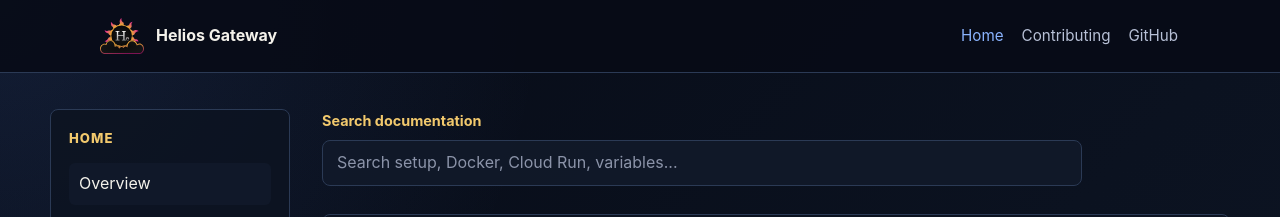
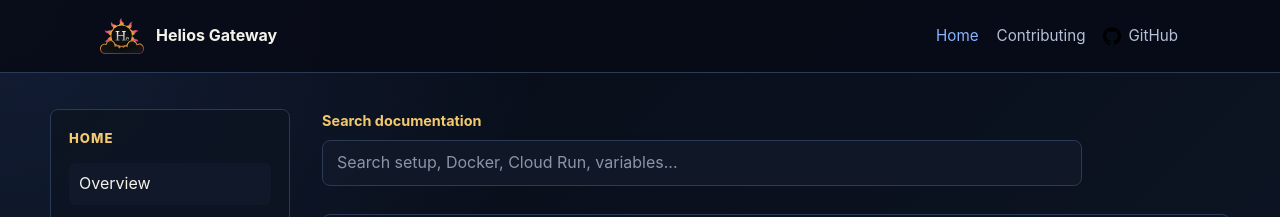
Before and after one commit to zizitop13/helios-gateway, a Jekyll site: the page built from docs/index.html, in a window 1280 px wide. Shown: the top 217 px of the page. Built offline with Jekyll 4.4.1, drawn with Linux system fonts in a browser that asks for light colours.

```diff
--- a/docs/_layouts/default.html
+++ b/docs/_layouts/default.html
@@ -5,7 +5,7 @@
     <meta name="viewport" content="width=device-width, initial-scale=1">
     <title>{% if page.title %}{{ page.title }} | {% endif %}{{ site.title }}</title>
     <link rel="icon" href="{{ '/assets/favicon.svg' | relative_url }}" type="image/svg+xml">
-    <link rel="stylesheet" href="{{ '/assets/site.css' | relative_url }}?v=copy-code">
+    <link rel="stylesheet" href="{{ '/assets/site.css' | relative_url }}?v=github-nav">
   </head>
   <body>
     <header class="site-header">
@@ -16,8 +16,11 @@
         </a>
         <div class="nav-links">
           <a {% if page.nav_section == 'home' or page.url == '/' %}aria-current="page"{% endif %} href="{{ '/' | relative_url }}">Home</a>
-          <a {% if page.nav_section == 'contributing' %}aria-current="page"{% endif %} href="{{ '/contributing.html' | relative_url }}">Contributing</a>
-          <a href="https://github.com/zizitop13/helios-gateway">GitHub</a>
+          <a {% if page.nav_section == 'contributing' %}aria-current="page"{% endif %} href="{{ '/gateway/local-development.html#contributor-workflow' | relative_url }}">Contributing</a>
+          <a class="github-link" href="https://github.com/zizitop13/helios-gateway">
+            <img src="{{ '/assets/github-logo.png' | relative_url }}" alt="">
+            <span>GitHub</span>
+          </a>
         </div>
       </nav>
     </header>
@@ -53,6 +56,6 @@
         </article>
       </section>
     </main>
-    <script src="{{ '/assets/search.js' | relative_url }}?v=copy-code"></script>
+    <script src="{{ '/assets/search.js' | relative_url }}?v=github-nav"></script>
   </body>
 </html>
--- a/docs/assets/site.css
+++ b/docs/assets/site.css
@@ -268,6 +268,16 @@ h1 {
 .nav-links a:focus-visible,
 .nav-links a[aria-current="page"] {
   color: var(--accent);
+}
+
+.github-link {
+  gap: 7px;
+}
+
+.github-link img {
+  width: 18px;
+  height: 18px;
+  object-fit: contain;
 }
 
 .docs-shell {
```
Also changed, not shown: docs/assets/github-logo.png (added).
